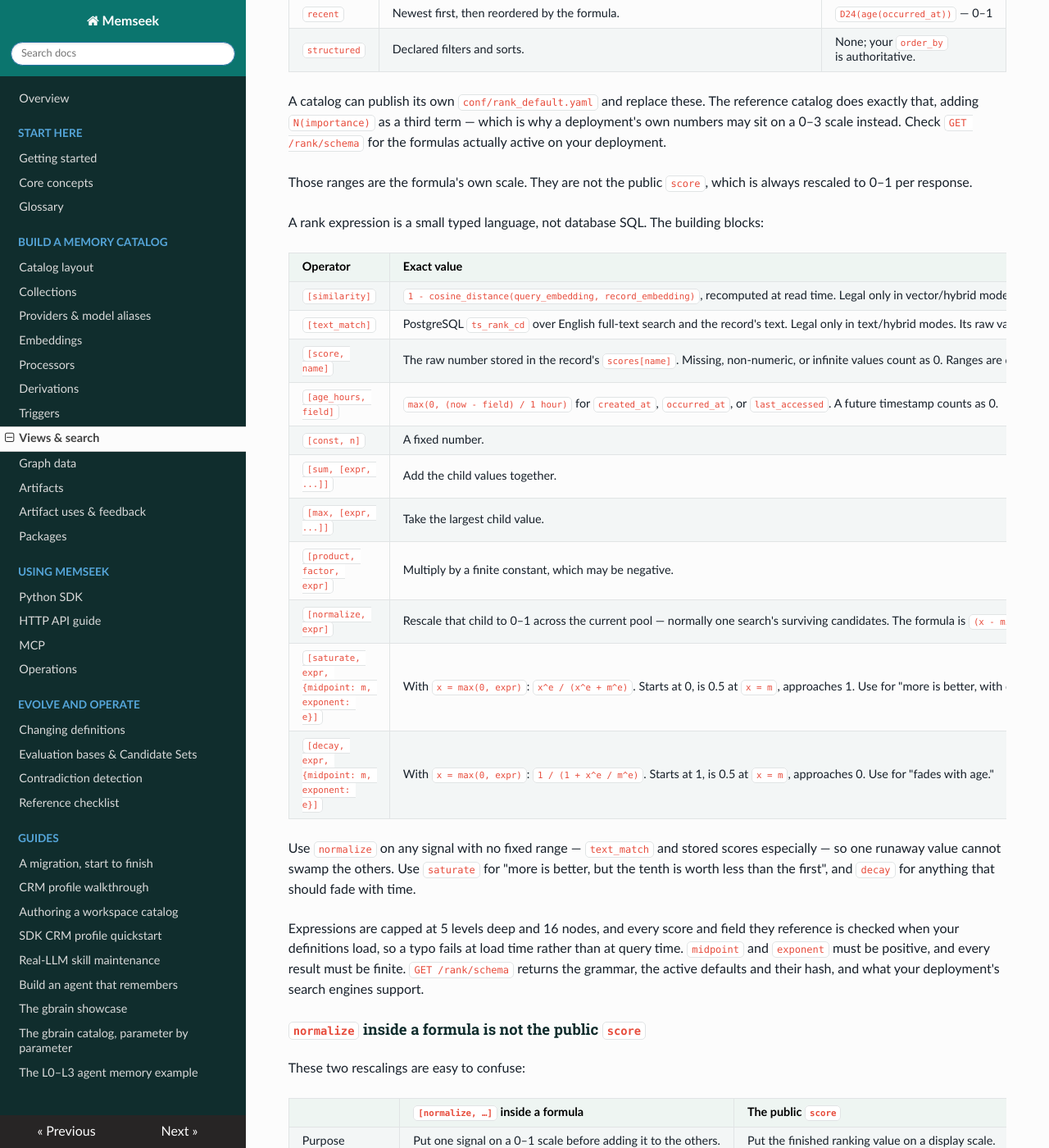
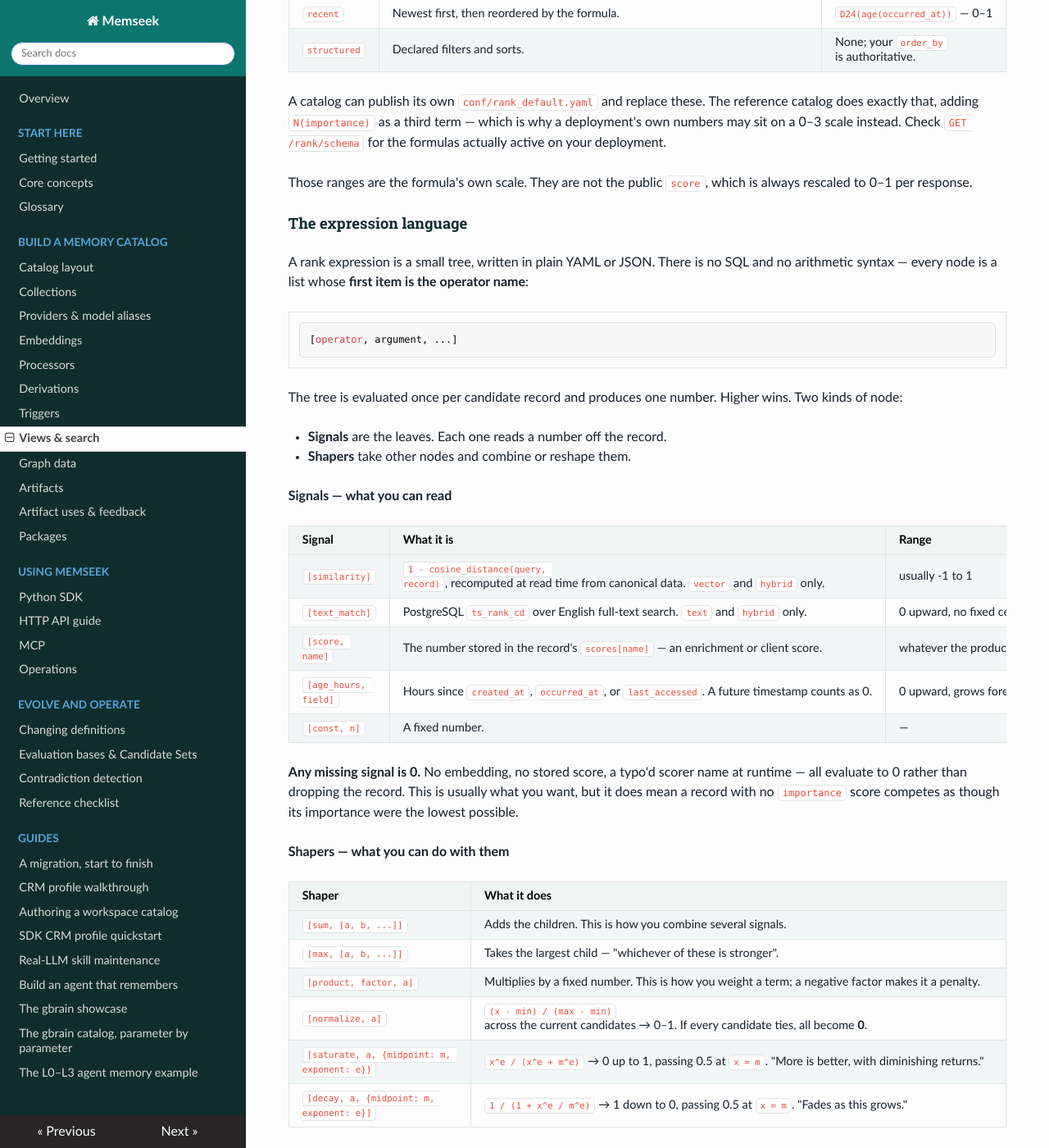
Before and after one commit to memseekai/memseek, an MkDocs documentation site: the page built from docs/views-search.md, in a window 1280 px wide and 1400 px high, scrolled down 21145 px. Shown: the whole window at 82% size. Built offline with MkDocs 1.6.1, drawn with Linux system fonts in a browser that asks for light colours; nearby versions of some CDN libraries; some of the changed text lies outside the part shown.

Commit message:
better docs

````diff
--- a/docs/views-search.md
+++ b/docs/views-search.md
@@ -1049,33 +1049,94 @@ which is why a deployment's own numbers may sit on a 0–3 scale instead. Check
 Those ranges are the formula's own scale. They are not the public `score`, which
 is always rescaled to 0–1 per response.
 
-A rank expression is a small typed language, not database SQL. The building
-blocks:
+#### The expression language
 
-| Operator | Exact value |
+A rank expression is a small tree, written in plain YAML or JSON. There is no
+SQL and no arithmetic syntax — every node is a list whose **first item is the
+operator name**:
+
+```yaml
+[operator, argument, ...]
+```
+
+The tree is evaluated once per candidate record and produces one number. Higher
+wins. Two kinds of node:
+
+- **Signals** are the leaves. Each one reads a number off the record.
+- **Shapers** take other nodes and combine or reshape them.
+
+**Signals — what you can read**
+
+| Signal | What it is | Range |
+| --- | --- | --- |
+| `[similarity]` | `1 - cosine_distance(query, record)`, recomputed at read time from canonical data. `vector` and `hybrid` only. | usually -1 to 1 |
+| `[text_match]` | PostgreSQL `ts_rank_cd` over English full-text search. `text` and `hybrid` only. | 0 upward, no fixed ceiling, and query-dependent |
+| `[score, name]` | The number stored in the record's `scores[name]` — an enrichment or client score. | whatever the producer chose |
+| `[age_hours, field]` | Hours since `created_at`, `occurred_at`, or `last_accessed`. A future timestamp counts as 0. | 0 upward, grows forever |
+| `[const, n]` | A fixed number. | — |
+
+**Any missing signal is 0.** No embedding, no stored score, a typo'd scorer
+name at runtime — all evaluate to 0 rather than dropping the record. This is
+usually what you want, but it does mean a record with no `importance` score
+competes as though its importance were the lowest possible.
+
+**Shapers — what you can do with them**
+
+| Shaper | What it does |
 | --- | --- |
-| `[similarity]` | `1 - cosine_distance(query_embedding, record_embedding)`, recomputed at read time. Legal only in vector/hybrid modes. Normally between -1 and 1. A missing signal counts as 0. |
-| `[text_match]` | PostgreSQL `ts_rank_cd` over English full-text search and the record's text. Legal only in text/hybrid modes. Its raw value depends on the query, is never negative, and has no fixed upper bound. |
-| `[score, name]` | The raw number stored in the record's `scores[name]`. Missing, non-numeric, or infinite values count as 0. Ranges are defined by whoever produced the score; search does not rescale this on its own. |
-| `[age_hours, field]` | `max(0, (now - field) / 1 hour)` for `created_at`, `occurred_at`, or `last_accessed`. A future timestamp counts as 0. |
-| `[const, n]` | A fixed number. |
-| `[sum, [expr, ...]]` | Add the child values together. |
-| `[max, [expr, ...]]` | Take the largest child value. |
-| `[product, factor, expr]` | Multiply by a finite constant, which may be negative. |
-| `[normalize, expr]` | Rescale that child to 0–1 across the current pool — normally one search's surviving candidates. The formula is `(x - min) / (max - min)`; if every value is identical, they all become 0. |
-| `[saturate, expr, {midpoint: m, exponent: e}]` | With `x = max(0, expr)`: `x^e / (x^e + m^e)`. Starts at 0, is 0.5 at `x = m`, approaches 1. Use for "more is better, with diminishing returns." |
-| `[decay, expr, {midpoint: m, exponent: e}]` | With `x = max(0, expr)`: `1 / (1 + x^e / m^e)`. Starts at 1, is 0.5 at `x = m`, approaches 0. Use for "fades with age." |
+| `[sum, [a, b, ...]]` | Adds the children. This is how you combine several signals. |
+| `[max, [a, b, ...]]` | Takes the largest child — "whichever of these is stronger". |
+| `[product, factor, a]` | Multiplies by a fixed number. This is how you weight a term; a negative factor makes it a penalty. |
+| `[normalize, a]` | `(x - min) / (max - min)` across the current candidates → 0–1. If every candidate ties, all become **0**. |
+| `[saturate, a, {midpoint: m, exponent: e}]` | `x^e / (x^e + m^e)` → 0 up to 1, passing 0.5 at `x = m`. "More is better, with diminishing returns." |
+| `[decay, a, {midpoint: m, exponent: e}]` | `1 / (1 + x^e / m^e)` → 1 down to 0, passing 0.5 at `x = m`. "Fades as this grows." |
 
-Use `normalize` on any signal with no fixed range — `text_match` and stored
-scores especially — so one runaway value cannot swamp the others. Use `saturate`
-for "more is better, but the tenth is worth less than the first", and `decay`
-for anything that should fade with time.
+`saturate` and `decay` clamp their input at 0 first, and both options are
+required and must be positive.
 
-Expressions are capped at 5 levels deep and 16 nodes, and every score and field
-they reference is checked when your definitions load, so a typo fails at load
-time rather than at query time. `midpoint` and `exponent` must be positive, and
-every result must be finite. `GET /rank/schema` returns the grammar, the active
-defaults and their hash, and what your deployment's search engines support.
+**The recipe.** Raw signals are on incompatible scales — a `text_match` of 0.4
+and an `age_hours` of 400 cannot be meaningfully added. So almost every useful
+formula has the same shape: put each signal on 0–1, weight it, add them up.
+
+```yaml
+[sum, [
+  [product, 1.0, [normalize, [text_match]]],                                  # relevance
+  [product, 0.5, [saturate, [score, importance], {midpoint: 5, exponent: 1}]],# importance, worth half
+  [product, 1.0, [decay, [age_hours, occurred_at], {midpoint: 168, exponent: 1}]],  # freshness, 0.5 at a week
+]]
+```
+
+Read it as: match strength, plus half of a diminishing-returns importance term,
+plus a freshness term worth 1 today and 0.5 for a week-old record. Because each
+term is 0–1, the `product` factors *are* the relative weights — that is the only
+place your intent lives, so keep them readable.
+
+**Choosing between `normalize` and `saturate`/`decay`** — this decides whether a
+term is competitive or absolute:
+
+| | `normalize` | `saturate` / `decay` |
+| --- | --- | --- |
+| Compares against | the other candidates in this query | a fixed midpoint you choose |
+| Same record, different query | different value | same value |
+| All candidates tie | term becomes 0 and stops mattering | term keeps its real value |
+| Use it for | unbounded, query-dependent signals: `text_match`, raw stored scores | anything with a meaning of its own: age, counts, ratings |
+
+Use `normalize` when only the ranking within one result set matters, and
+`saturate`/`decay` when "3 days old" should mean the same thing every time.
+
+**A note on `last_accessed`.** It is updated when a search *returns* a record,
+not when a human reads it. A `decay` on `last_accessed` therefore means "recently
+used by anything", and it is self-reinforcing: returned records stay warm and
+tend to be returned again. That is a good default for an agent's working memory
+and a bad one for an audit view, where `occurred_at` or `created_at` is the
+honest field.
+
+**Limits.** At most 16 nodes and 5 levels deep — the shipped `hybrid` default
+already uses all 5 levels, so deep nesting is not the intended style. Scorer
+names and fields are checked when your definitions load, so a typo fails then
+rather than at query time. Every value produced must be finite.
+`GET /rank/schema` returns the grammar, the active defaults and their hash, and
+what your deployment's search engines support.
 
 #### `normalize` inside a formula is not the public `score`
 
````
